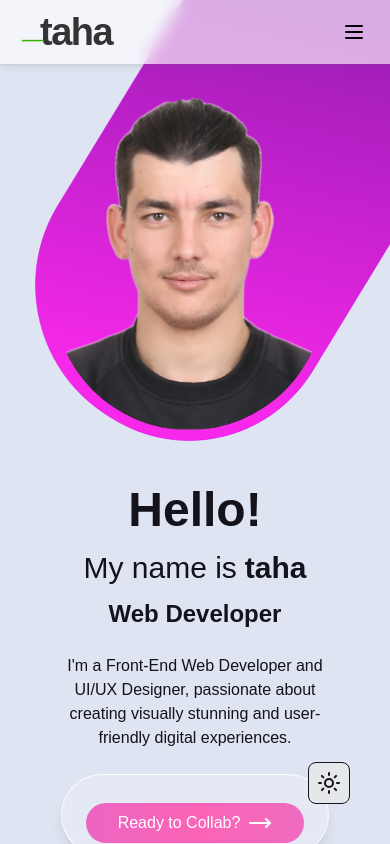
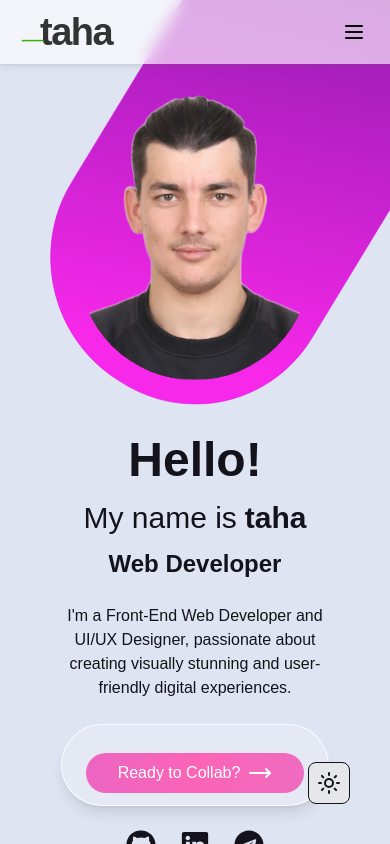
Before and after one commit to uncle-taha/portfolio, a React (Vite) app: page / in a window 390 px wide. Built offline with nearby package versions, Linux system fonts and the light colour scheme.

Commit message:
macbook13 responsive added

```diff
--- a/src/components/Landing.jsx
+++ b/src/components/Landing.jsx
@@ -50,14 +50,14 @@ function Landing() {
               whileInView={{ opacity: 1, scale: 1, y: 0 }}
               transition={{ duration: 0.8 }}
               viewport={{ once: true }}
-              className="absolute scale-200 md:scale-210 z-0 left-28 -top-34 md:left-48 md:-top-54 lg:left-48 lg:-top-68 cursor-pointer "
+              className="absolute scale-220 md:scale-210 z-0 left-28 -top-32 md:left-50 md:-top-54 lg:left-48 lg:-top-68 cursor-pointer "
             />
             <motion.img
               src={portfolioImg}
               alt="Portfolio"
-              className="relative z-10 rounded-full h-[350px] max-w-[350px] md:h-[500px] w-full md:max-w-[450px] object-cover pointer-events-none
+              className="relative z-10 rounded-full h-[300px] max-w-[350px] md:h-[500px] w-full md:max-w-[450px] object-cover pointer-events-none
                  md:translate-x-6 lg:translate-x-0 lg:-top-6 lg:-right-5 top-8
-                 [@media(max-width:1280px)]:right-[6px] will-change-transform"
+                  will-change-transform"
               initial={{ opacity: 0, scale: 0.9, y: -100, x: 50 }}
               whileInView={{ opacity: 1, scale: 1, y: 0, x: 0 }}
               transition={{ duration: 0.8 }}
```
